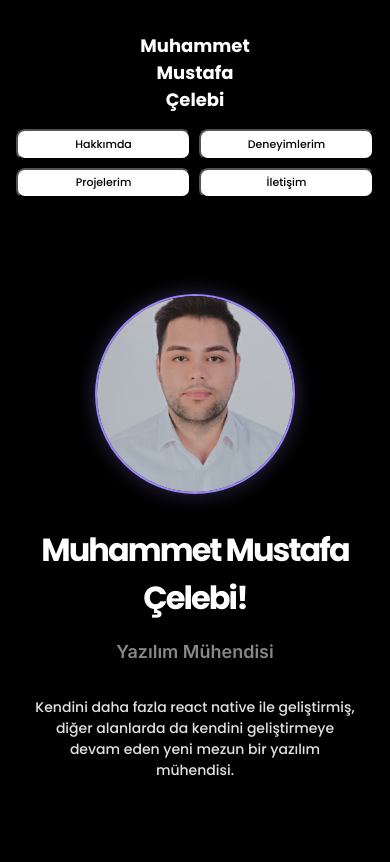
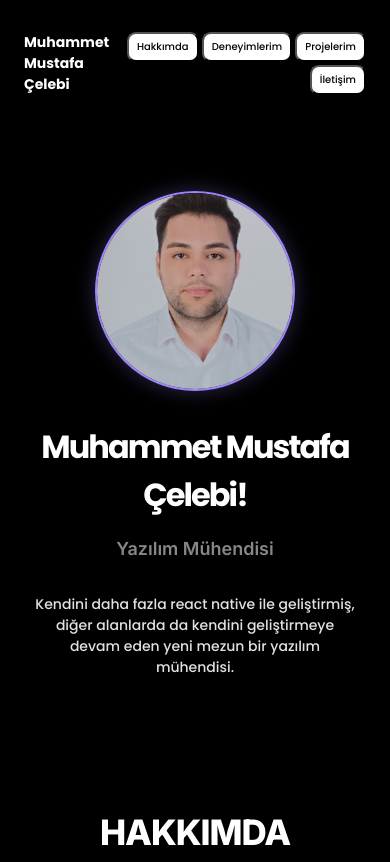
Before and after one commit to mustafacelebi15/Cv-WebSite, a website: page index.html in a window 390 px wide. Shown: the top 862 px of the page. Drawn offline with Linux system fonts and the light colour scheme.

Commit message:
Header responsive tasarımı düzenlendi

```diff
--- a/style.css
+++ b/style.css
@@ -299,26 +299,29 @@ footer {
 /* Responsive Design */
 @media screen and (max-width: 768px) {
     .header-content {
-        flex-direction: column;
+        display: flex;
+        flex-direction: row;
+        justify-content: space-between;
+        align-items: center;
         gap: 1rem;
     }
 
     .nav-buttons {
+        display: flex;
         flex-wrap: wrap;
-        justify-content: center;
-        gap: 0.5rem;
+        justify-content: flex-end;
+        gap: 0.3rem;
     }
 
     .nav-button {
-        font-size: 12px;
-        padding: 0.4rem 0.8rem;
-        min-width: 100px;
-        text-align: center;
+        font-size: 11px;
+        padding: 0.3rem 0.6rem;
+        white-space: nowrap;
     }
 
     .logo-text h1 {
-        font-size: 18px;
-        text-align: center;
+        font-size: 16px;
+        text-align: left;
     }
 
     .hero h2 {
@@ -340,15 +343,21 @@ footer {
         padding: 0 1rem;
     }
 
+    .header-content {
+        padding: 0 0.5rem;
+    }
+
     .nav-buttons {
-        width: 100%;
+        gap: 0.2rem;
     }
 
     .nav-button {
-        flex: 1;
-        min-width: 45%;
-        font-size: 11px;
-        padding: 0.3rem 0.6rem;
+        font-size: 10px;
+        padding: 0.3rem 0.5rem;
+    }
+
+    .logo-text h1 {
+        font-size: 14px;
     }
 
     .hero h2 {
```
